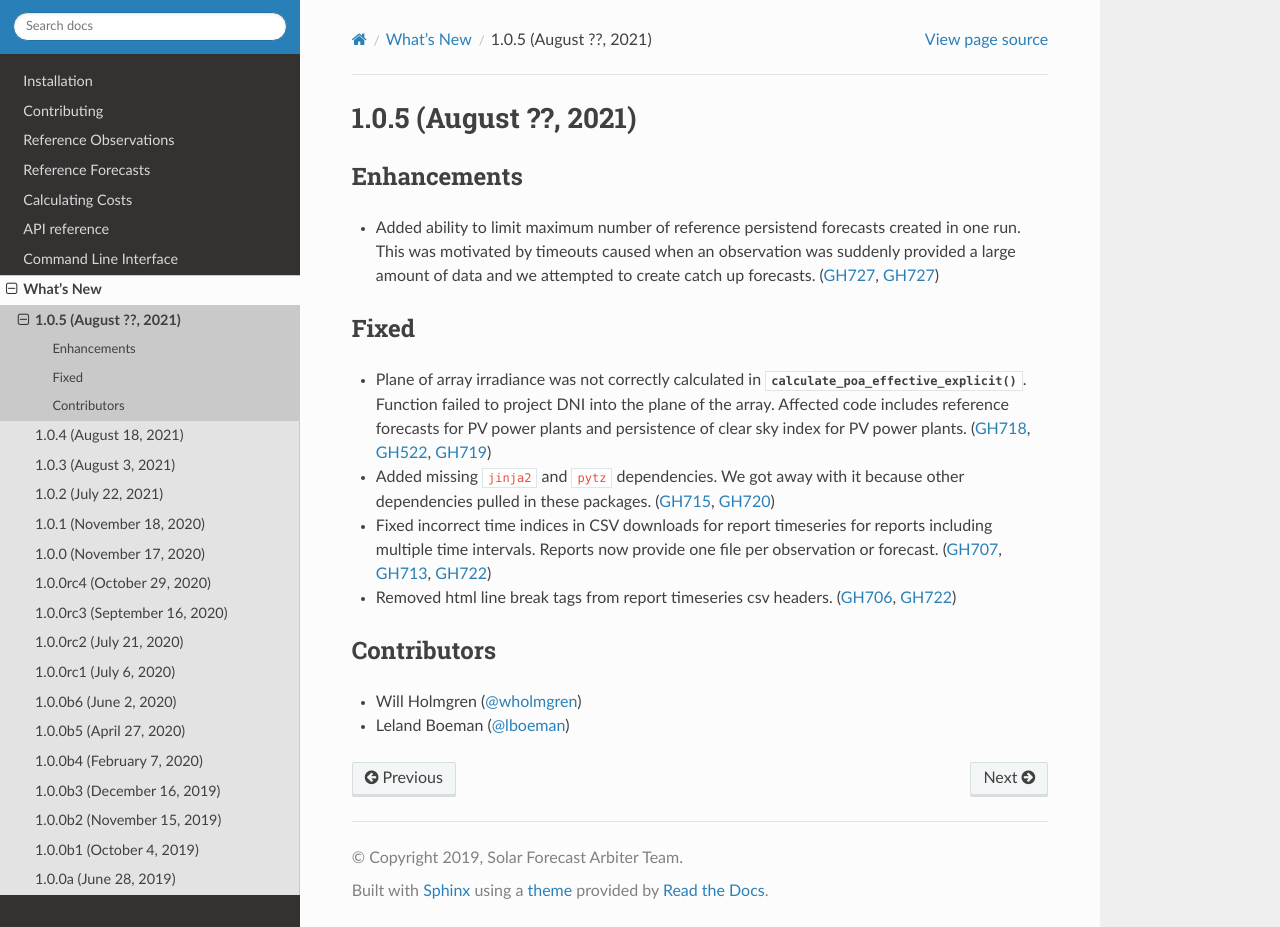
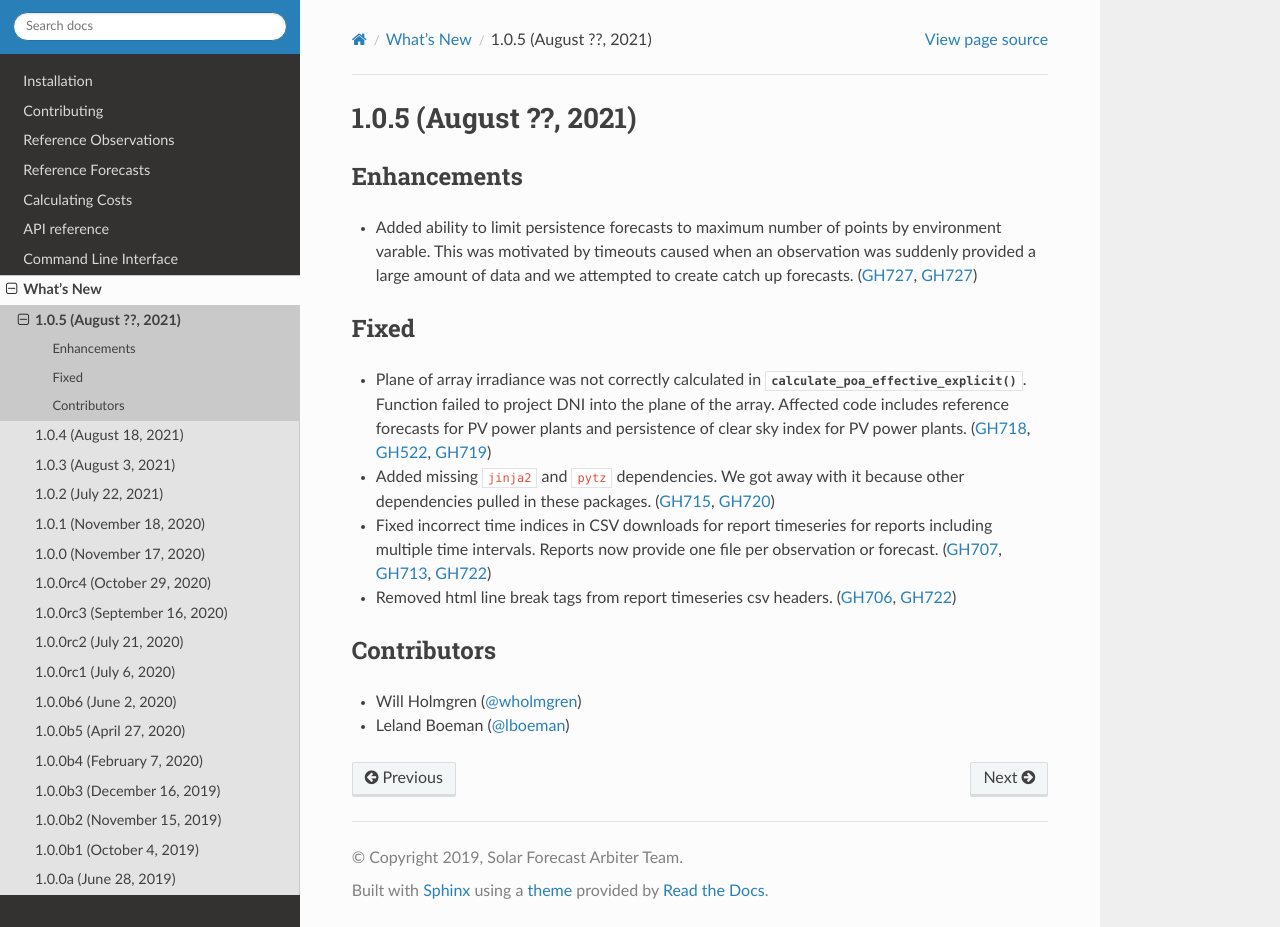
Before and after one commit to SolarArbiter/solarforecastarbiter-core, a Sphinx documentation site: the page built from docs/source/whatsnew/1.0.5.rst, in a window 1280 px wide and 927 px high. Built offline with Sphinx 7.4.7 and the Read the Docs theme 2.0.0, drawn with Linux system fonts in a browser that asks for light colours.

Commit message:
update whatsnew

```diff
--- a/docs/source/whatsnew/1.0.5.rst
+++ b/docs/source/whatsnew/1.0.5.rst
@@ -8,10 +8,10 @@
 
 Enhancements
 ~~~~~~~~~~~~
-* Added ability to limit maximum number of reference persistend forecasts created
-  in one run. This was motivated by timeouts caused when an observation was
-  suddenly provided a large amount of data and we attempted to create catch up
-  forecasts. (:issue:`727`, :pull:`727`)
+* Added ability to limit persistence forecasts to maximum number of points
+  by environment varable. This was motivated by timeouts caused when an
+  observation was suddenly provided a large amount of data and we attempted
+  to create catch up forecasts. (:issue:`727`, :pull:`727`)
 
 Fixed
 ~~~~~
```
